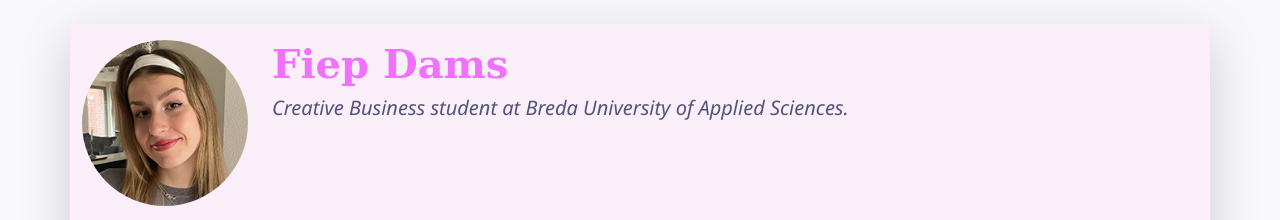
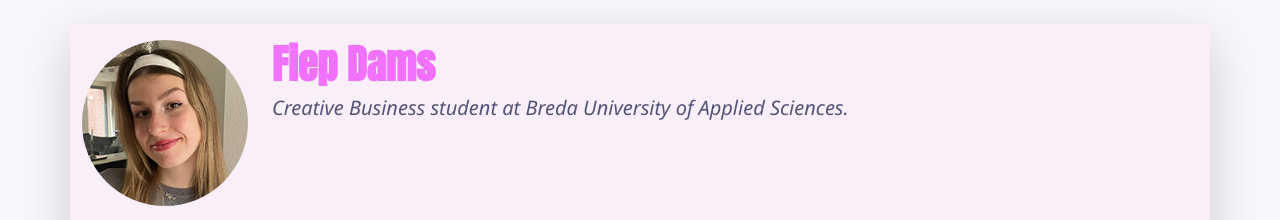
Before and after one commit to FiepDams/PRJ4-2324-class2-223206-CV, a plain HTML site: page index.html in a window 1280 px wide. Shown: the top 220 px of the page. Drawn offline with nearby package versions, Linux system fonts and the light colour scheme.

Commit message:
redo
changed the font

```diff
--- a/css/styles.css
+++ b/css/styles.css
@@ -56,3 +56,9 @@ body {
     color: #F071FC;
     font-family: Constantia, "Lucida Bright", "DejaVu Serif", Georgia, serif;
 }
+
+.anton-regular {
+  font-family: "Anton", sans-serif;
+  font-weight: 400;
+  font-style: normal;
+}
--- a/index.html
+++ b/index.html
@@ -13,6 +13,10 @@
 
     <!-- Links to our additional CSS styles -->
     <link rel="stylesheet" href="css/styles.css">
+	  <link rel="preconnect" href="https://fonts.googleapis.com">
+<link rel="preconnect" href="https://fonts.gstatic.com" crossorigin>
+<link href="https://fonts.googleapis.com/css2?family=Anton&display=swap" rel="stylesheet">
+
 <title>Fiep Dams Resumé</title>
   </head>
   <!-- End of the head -->
@@ -48,7 +52,7 @@
           A container to wrap around your name and tagline. Full-width at small size, then columns of increasing size.
         -->
         <div class="col-12 col-sm-8 col-md-9 col-lg-10 my-3 header-content">
-          <h1 class="fw-bolder pinkpink" > Fiep Dams</h1>
+          <h1 class="fw-bolder pinkpink anton-regular" > Fiep Dams</h1>
           <h5 class="fst-italic tagline">Creative Business student at Breda University of Applied Sciences.</h5>
         </div>
       </header>
```
